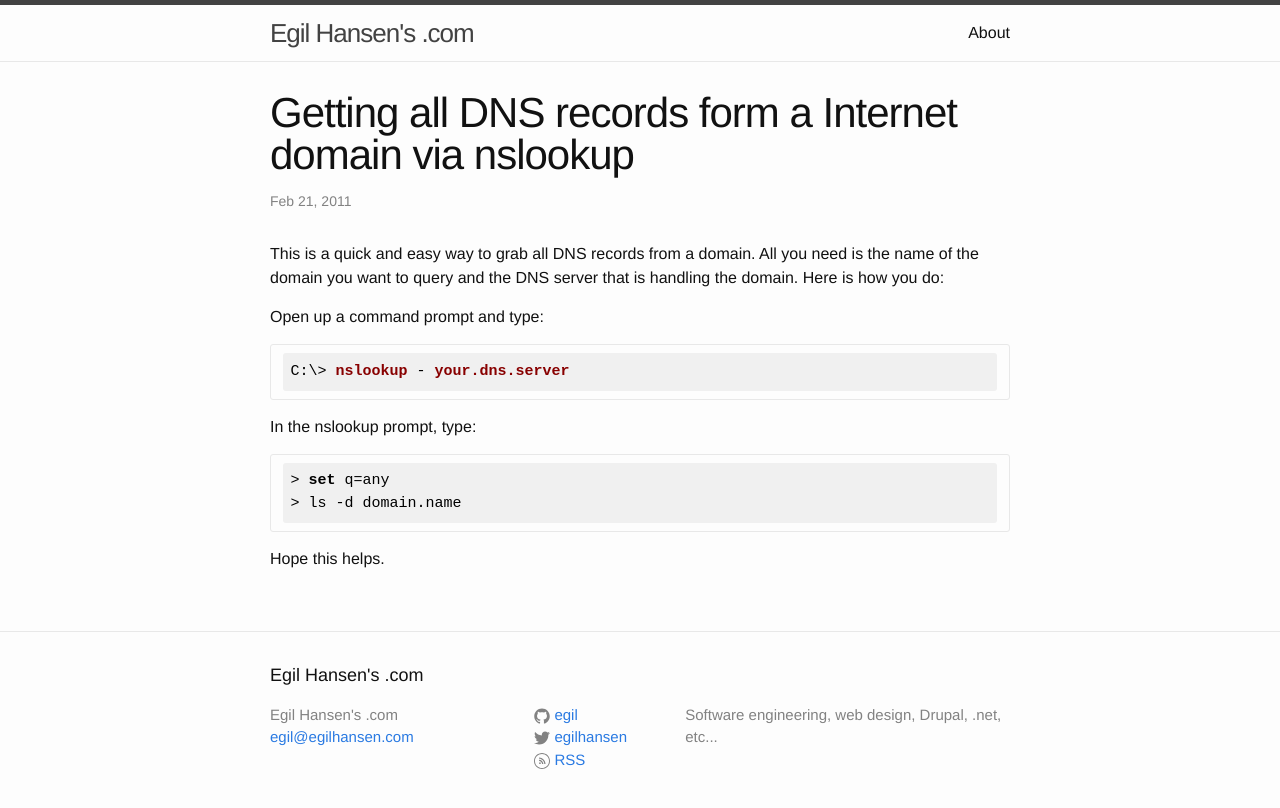
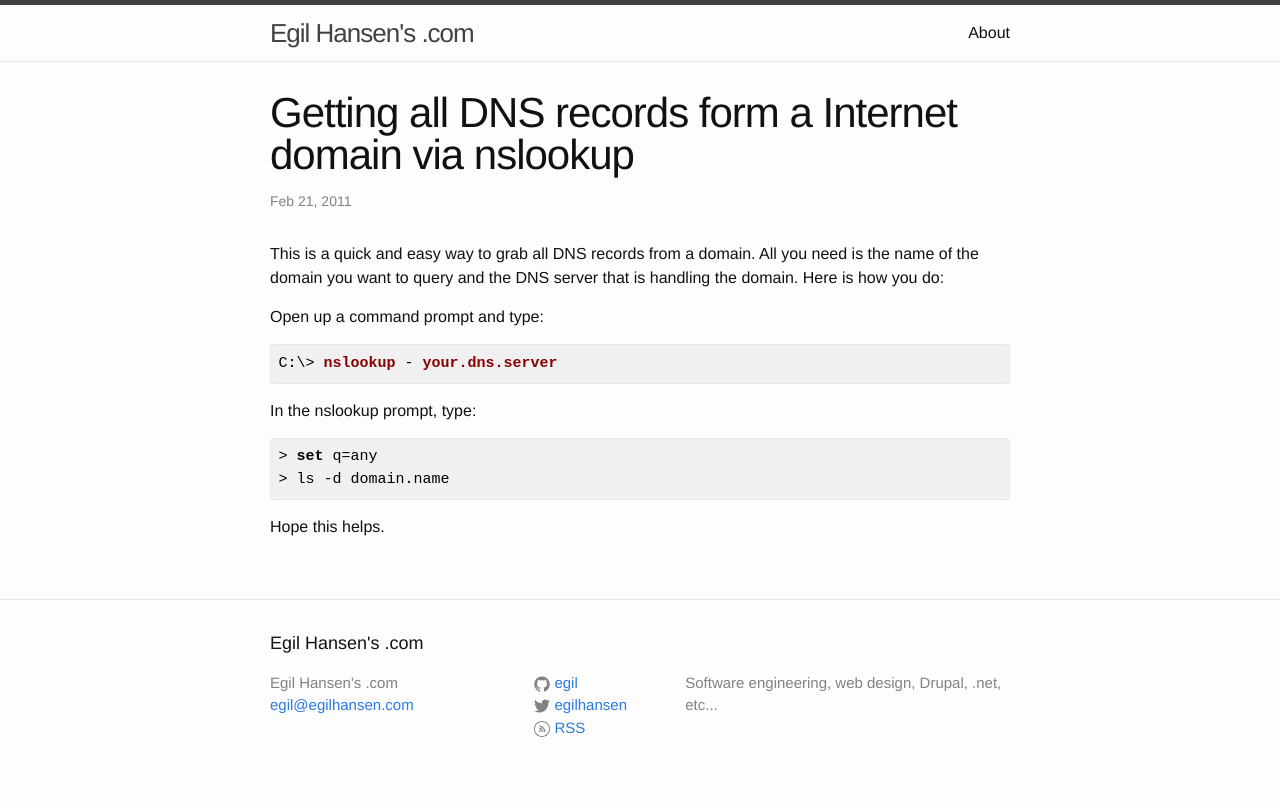
Before and after one commit to egil/egil.github.io, a Jekyll site: the page built from _posts/2011-02-21-getting-all-dns-records-form-a-internet-domain-via-nslookup.md, in a window 1280 px wide. Shown: the top 808 px of the page. Built offline with Jekyll 4.4.1, drawn with Linux system fonts in a browser that asks for light colours; comment, search, counter and statistics services are not loaded.

Commit message:
Update _base.scss

```diff
--- a/_sass/_base.scss
+++ b/_sass/_base.scss
@@ -139,7 +139,7 @@
 }
 
 pre {
-    padding: 8px 12px;
+    /*padding: 8px 12px;*/
     overflow-x: auto;
 
     > code {
```
